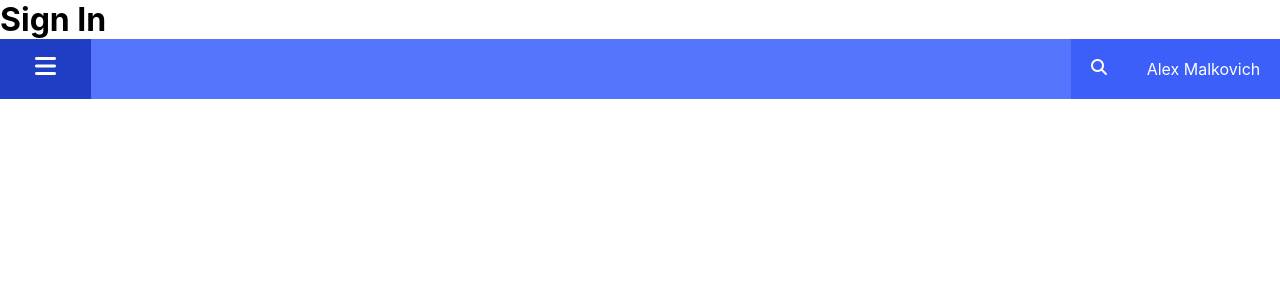
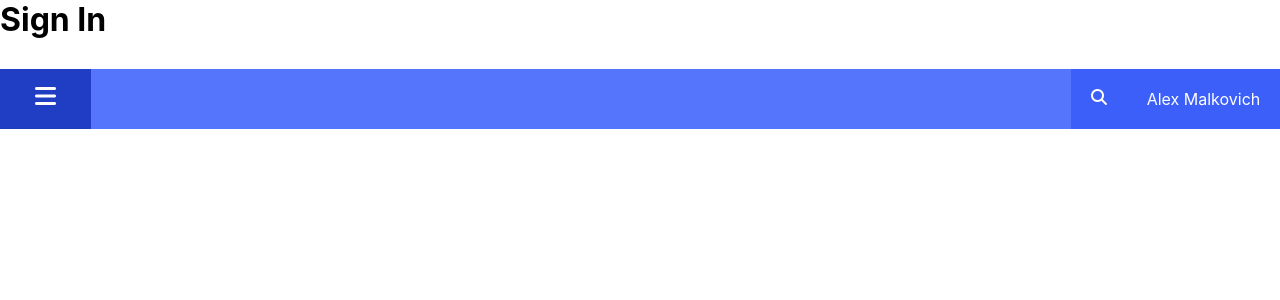
Before and after one commit to dmitryRomankov/FE-35-Pro, a React (Create React App) app in the folder my-app/: page / in a window 1280 px wide. Shown: the top 300 px of the page. Built offline with nearby package versions, Linux system fonts and the light colour scheme.

Commit message:
ready for review

```diff
--- a/my-app/src/components/Burger/Hamburger.tsx
+++ b/my-app/src/components/Burger/Hamburger.tsx
@@ -8,7 +8,6 @@ export class Hamburger extends Component<
 > {
   constructor(props: any) {
     super(props);
-
     this.state = {
       className: true,
       name: "Alex Malkovich",
--- a/my-app/src/components/Header/Header.css
+++ b/my-app/src/components/Header/Header.css
@@ -4,6 +4,7 @@
   display: flex;
   justify-content: space-between;
   text-align: center;
+  margin-top: 30px;
 }
 .header-input {
   width: 100%;
--- a/my-app/src/components/Header/Header.tsx
+++ b/my-app/src/components/Header/Header.tsx
@@ -1,7 +1,15 @@
 import React from "react";
 import { Hamburger } from "../Burger/Hamburger";
 import "../Header/Header.css";
-export function Header() {
+
+export class Header extends React.Component<{}, { name: string }> {
+  constructor(props: any) {
+    super(props);
+    this.state = {
+      name: "Alex Malkovich",
+    };
+  }
+  render() {
     return (
       <div className="header">
         <Hamburger />
@@ -9,7 +17,8 @@ export function Header() {
         <div className="search">
           <i className="fa-solid fa-magnifying-glass"></i>
         </div>
-      <div className="userName">Alex Malkovich </div>
+        <div className="userName">{this.state.name} </div>
       </div>
     );
   }
+}
```
Lines whose indentation alone changed are shown as unchanged.
